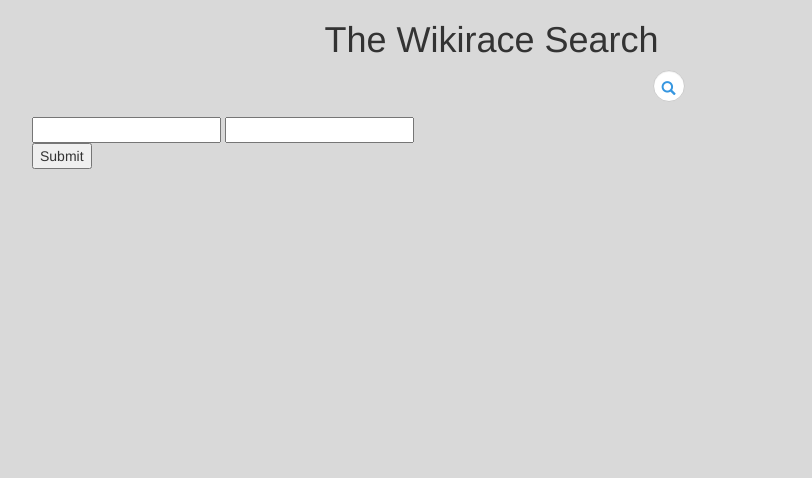
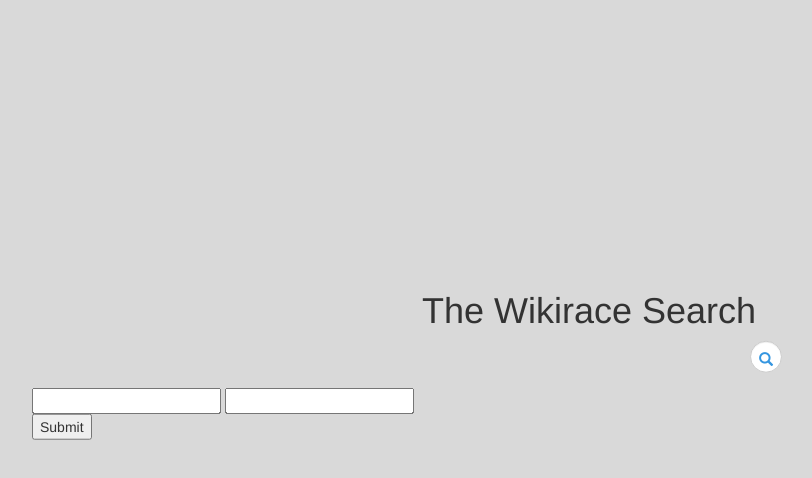
Before and after one commit to jdeepee/wikirace, a plain HTML site: page front_end/index.html in a window 1280 px wide. Shown: the whole page, without its empty margins (38-850 px from the left). Drawn offline with nearby package versions, Linux system fonts and the light colour scheme.

Commit message:
centered the search lable

```diff
--- a/front_end/index.html
+++ b/front_end/index.html
@@ -6,22 +6,25 @@
 <link rel="stylesheet" href="style.css">
 <link rel="stylesheet" href="css/bootstrap-theme.css">
 <link rel="stylesheet" href="css/bootstrap.css">
-    <!-- Latest compiled and minified CSS -->
-<link rel="stylesheet" href="//maxcdn.bootstrapcdn.com/bootstrap/3.2.0/css/bootstrap.min.css">
 <!-- template css -->
 <link rel="stylesheet" href="bootstrap.css">
+
+<!-- Latest compiled and minified CSS -->
+<link rel="stylesheet" href="https://maxcdn.bootstrapcdn.com/bootstrap/3.3.6/css/bootstrap.min.css" integrity="sha384-1q8mTJOASx8j1Au+a5WDVnPi2lkFfwwEAa8hDDdjZlpLegxhjVME1fgjWPGmkzs7" crossorigin="anonymous">
+
 <!-- Optional theme -->
-<link rel="stylesheet" href="//maxcdn.bootstrapcdn.com/bootstrap/3.2.0/css/bootstrap-theme.min.css">
-<link rel="stylesheet" href="https://maxcdn.bootstrapcdn.com/bootstrap/3.3.6/css/bootstrap.min.css">
+<link rel="stylesheet" href="https://maxcdn.bootstrapcdn.com/bootstrap/3.3.6/css/bootstrap-theme.min.css" integrity="sha384-fLW2N01lMqjakBkx3l/M9EahuwpSfeNvV63J5ezn3uZzapT0u7EYsXMjQV+0En5r" crossorigin="anonymous">
+
 <!-- Latest compiled and minified JavaScript -->
 <script src="//maxcdn.bootstrapcdn.com/bootstrap/3.2.0/js/bootstrap.min.js"></script>
 <script src="https://maxcdn.bootstrapcdn.com/bootstrap/3.3.6/js/bootstrap.min.js"></script>
+
 </head>
 
 <body id="my_container">
-<div class="container" >
+<div class="container vcenter" >
     <div class="row">
-        <div class="col-md-6 col-md-offset-3">
+        <div class="col-md-4 col-md-offset-4">
             <h1>The Wikirace Search</h1>
 
             <div id="fb-root"></div>
@@ -41,7 +44,7 @@
     </div>
 
     <div class="row">
-        <div class="col-md-4 col-md-offset-3">
+        <div class="col-md-4 col-md-offset-4">
             <form action="" class="search-form">
                 <div class="form-group has-feedback">
             		<label for="search" class="sr-only">Search</label>
--- a/front_end/style.css
+++ b/front_end/style.css
@@ -1,5 +1,14 @@
 body#my_container {
 
-  background-color: #d9d9d9 !important;
+  background-color: #d9d9d9;
+
+  vertical-align: middle;
 
 }
+
+.vcenter {
+ position: absolute;
+ top: 45%;
+ left:50%;
+ transform: translate(-50%,-50%);
+}
```
